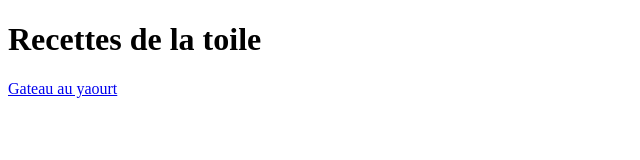
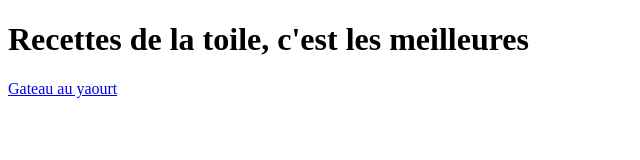
Before and after one commit to AminaChakirDev/latoile-recettes-html, a plain HTML site: page index.html in a window 1280 px wide. Shown: the whole page, without its empty margins (0-640 px from the left). Drawn offline with Linux system fonts and the light colour scheme.

Commit message:
update index.html

```diff
--- a/index.html
+++ b/index.html
@@ -6,7 +6,7 @@
     <title>Recettes de la toile</title>
 </head>
 <body>
-    <h1>Recettes de la toile</h1>
+    <h1>Recettes de la toile, c'est les meilleures</h1>
     <a href="gateau-yaourt.html">Gateau au yaourt</a>
 </body>
 </html>
```
